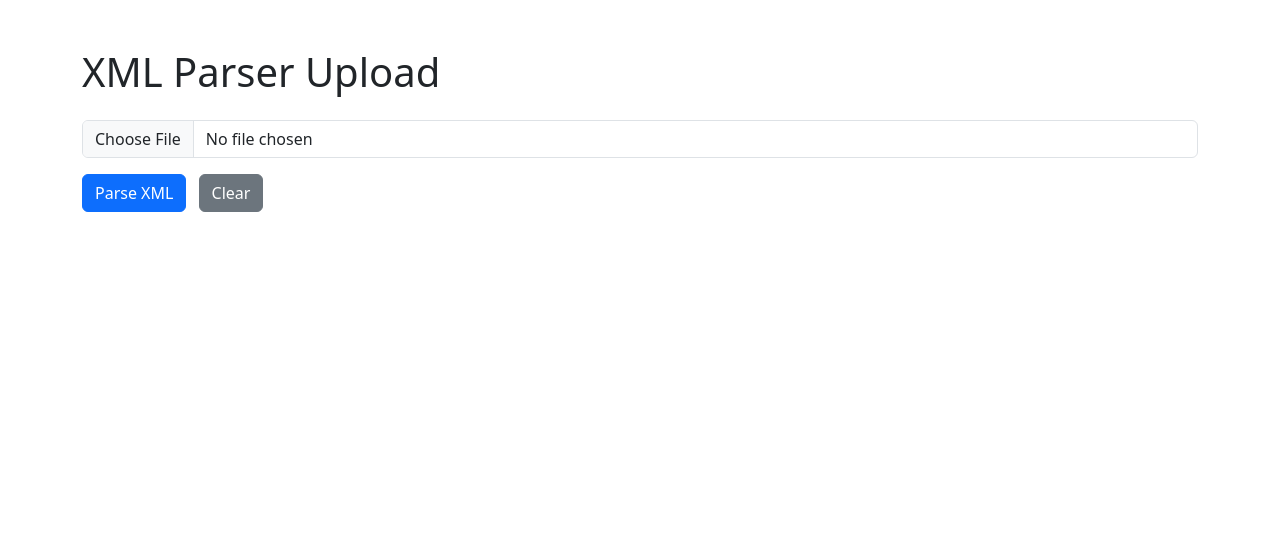
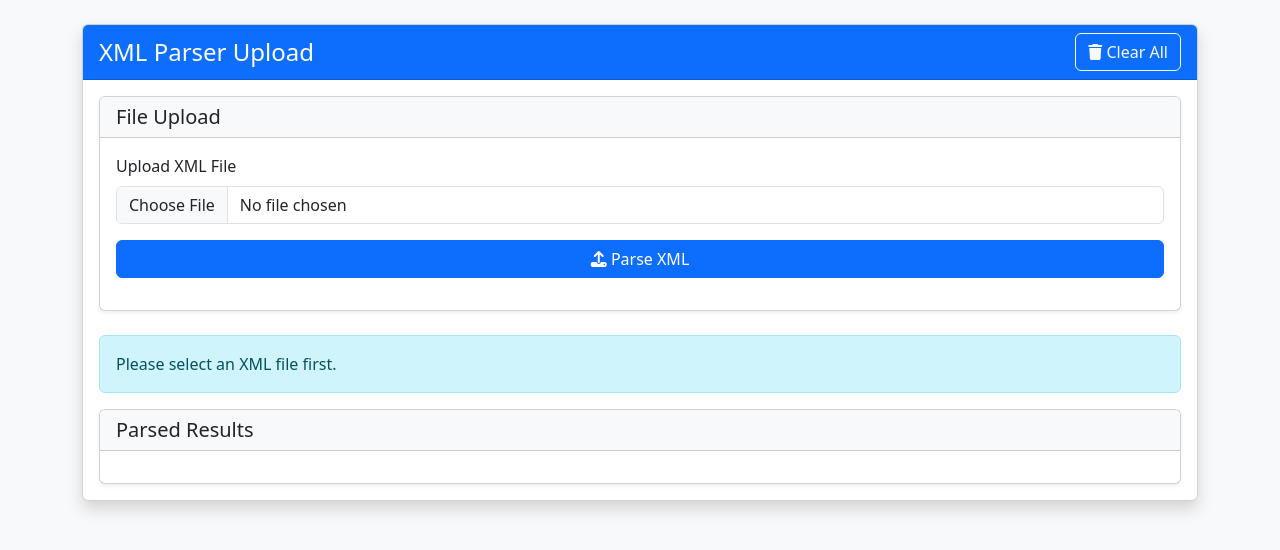
Before and after one commit to tjintranet/xml-parser, a plain HTML site: page index.html in a window 1280 px wide. Both pictures are taken after a click on the button "Parse XML". Drawn offline with nearby package versions, Linux system fonts and the light colour scheme.

Commit message:
Add files via upload

```diff
--- a/index.html
+++ b/index.html
@@ -4,38 +4,92 @@
     <meta charset="UTF-8">
     <meta name="viewport" content="width=device-width, initial-scale=1.0">
     <title>XML Parser Upload</title>
-    <link href="https://cdn.jsdelivr.net/npm/bootstrap@5.3.0-alpha1/dist/css/bootstrap.min.css" rel="stylesheet">
 
     <!-- Favicon -->
     <link rel="icon" type="image/png" sizes="32x32" href="favicon-32x32.png">
     <link rel="apple-touch-icon" sizes="180x180" href="apple-touch-icon.png">
 
+    <!-- Bootstrap CSS -->
+    <link href="https://cdnjs.cloudflare.com/ajax/libs/bootstrap/5.3.2/css/bootstrap.min.css" rel="stylesheet">
+    <link href="https://cdnjs.cloudflare.com/ajax/libs/font-awesome/6.4.0/css/all.min.css" rel="stylesheet">
 </head>
-<body>
-    <div class="container mt-5">
-        <h1 class="mb-4">XML Parser Upload</h1>
-        <div class="mb-3">
-            <input class="form-control" type="file" id="xmlFileInput" accept=".xml">
+<body class="bg-light">
+    <div class="container py-4">
+        <div class="row justify-content-center">
+            <div class="col-12">
+                <div class="card shadow">
+                    <div class="card-header bg-primary text-white d-flex justify-content-between align-items-center">
+                        <h4 class="mb-0">XML Parser Upload</h4>
+                        <div>
+                            <button class="btn btn-outline-light" onclick="clearAll()">
+                                <i class="fas fa-trash"></i> Clear All
+                            </button>
+                        </div>
+                    </div>
+                    <div class="card-body">
+                        <div class="row mb-4">
+                            <div class="col-12">
+                                <div class="card h-100 shadow-sm">
+                                    <div class="card-header bg-light">
+                                        <h5 class="card-title mb-0">File Upload</h5>
+                                    </div>
+                                    <div class="card-body">
+                                        <div class="mb-3">
+                                            <label for="xmlFileInput" class="form-label">Upload XML File</label>
+                                            <input class="form-control" type="file" id="xmlFileInput" accept=".xml">
+                                        </div>
+                                        <div class="mb-3">
+                                            <button class="btn btn-primary w-100" onclick="handleFileUpload()">
+                                                <i class="fas fa-upload"></i> Parse XML
+                                            </button>
+                                        </div>
+                                    </div>
+                                </div>
+                            </div>
+                        </div>
+
+                        <div class="mb-3">
+                            <div class="alert alert-info mt-md-4" id="status" style="display: none;"></div>
+                        </div>
+
+                        <!-- Results Section -->
+                        <div class="card shadow-sm">
+                            <div class="card-header bg-light">
+                                <h5 class="card-title mb-0">Parsed Results</h5>
+                            </div>
+                            <div class="card-body">
+                                <div id="result" class="table-responsive"></div>
+                            </div>
+                        </div>
+                    </div>
+                </div>
+            </div>
         </div>
-        <button class="btn btn-primary me-2" onclick="handleFileUpload()">Parse XML</button>
-        <button class="btn btn-secondary" onclick="clearAll()">Clear</button>
-        <div id="result" class="mt-4"></div>
     </div>
+
+    <!-- Bootstrap Bundle with Popper -->
+    <script src="https://cdnjs.cloudflare.com/ajax/libs/bootstrap/5.3.2/js/bootstrap.bundle.min.js"></script>
 
     <script>
         function handleFileUpload() {
             const fileInput = document.getElementById('xmlFileInput');
             const file = fileInput.files[0];
+            const statusDiv = document.getElementById('status');
 
             if (file) {
+                statusDiv.style.display = 'block';
+                statusDiv.innerHTML = 'Processing file...';
+
                 const reader = new FileReader();
                 reader.onload = function(e) {
                     const xmlString = e.target.result;
                     parseXML(xmlString);
+                    statusDiv.style.display = 'none';
                 };
                 reader.readAsText(file);
             } else {
-                alert('Please select an XML file first.');
+                statusDiv.style.display = 'block';
+                statusDiv.innerHTML = 'Please select an XML file first.';
             }
         }
 
@@ -43,19 +97,21 @@
             const parser = new DOMParser();
             const xmlDoc = parser.parseFromString(xmlString, "text/xml");
 
-            // Example: Get all elements
             const elements = xmlDoc.getElementsByTagName("*");
 
-            let resultHTML = '<h2>Parsed XML Content:</h2>';
-            resultHTML += '<ul class="list-group">';
+            let resultHTML = '<table class="table table-bordered table-hover">';
+            resultHTML += '<thead class="table-light"><tr><th>Element</th><th>Content</th></tr></thead><tbody>';
 
             Array.from(elements).forEach(element => {
                 if (element.children.length === 0) {
-                    resultHTML += `<li class="list-group-item"><strong>${element.tagName}:</strong> ${element.textContent}</li>`;
+                    resultHTML += `<tr>
+                        <td><strong>${element.tagName}</strong></td>
+                        <td>${element.textContent}</td>
+                    </tr>`;
                 }
             });
 
-            resultHTML += '</ul>';
+            resultHTML += '</tbody></table>';
 
             document.getElementById('result').innerHTML = resultHTML;
         }
@@ -63,6 +119,7 @@
         function clearAll() {
             document.getElementById('xmlFileInput').value = '';
             document.getElementById('result').innerHTML = '';
+            document.getElementById('status').style.display = 'none';
         }
     </script>
 </body>
```
